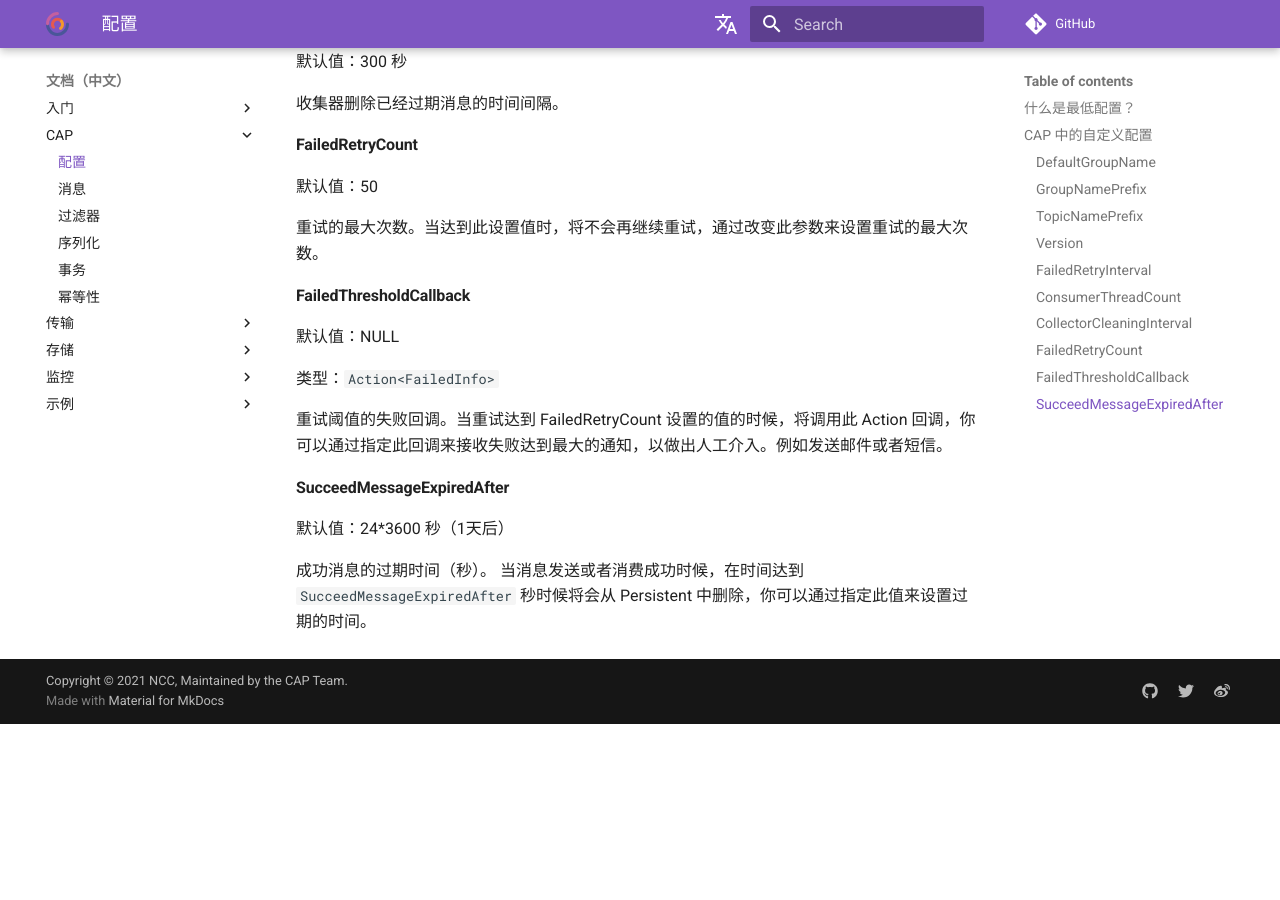
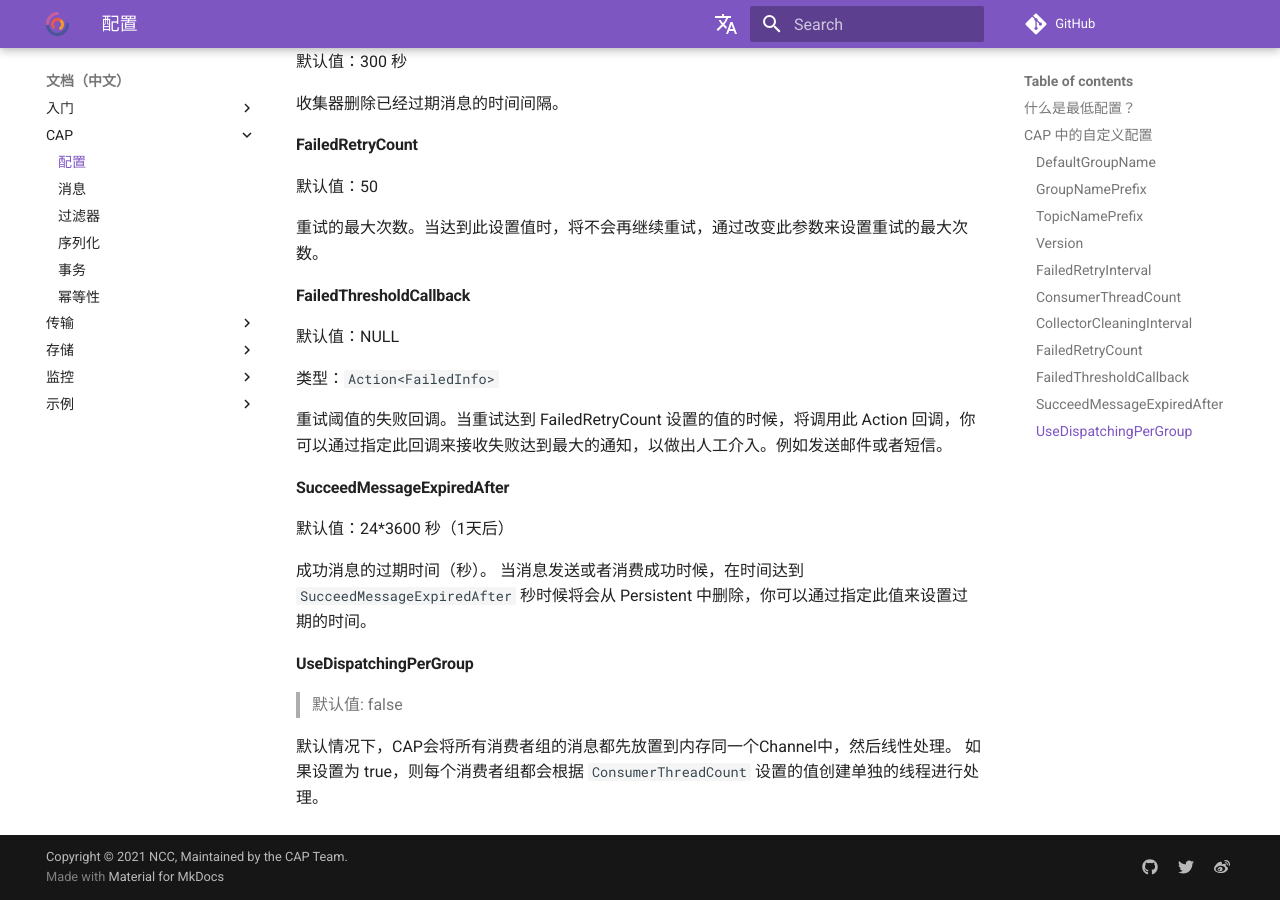
Before and after one commit to dotnetcore/CAP, an MkDocs documentation site: the page built from docs/content/user-guide/zh/cap/configuration.md, in a window 1280 px wide and 900 px high, scrolled down 2710 px. Built offline with MkDocs 1.6.1 and Material for MkDocs 9.7.7, drawn with Linux system fonts in a browser that asks for light colours; comment, search, counter and statistics services are not loaded; before the commit the page ends 3434 px from its top, so only the background shows below that.

Commit message:
Update docs

```diff
--- a/docs/content/user-guide/zh/cap/configuration.md
+++ b/docs/content/user-guide/zh/cap/configuration.md
@@ -117,3 +117,10 @@ services.AddCap(config =>
 默认值：24*3600 秒（1天后）
 
 成功消息的过期时间（秒）。 当消息发送或者消费成功时候，在时间达到 `SucceedMessageExpiredAfter` 秒时候将会从 Persistent 中删除，你可以通过指定此值来设置过期的时间。
+
+#### UseDispatchingPerGroup
+
+> 默认值: false
+
+默认情况下，CAP会将所有消费者组的消息都先放置到内存同一个Channel中，然后线性处理。
+如果设置为 true，则每个消费者组都会根据 `ConsumerThreadCount` 设置的值创建单独的线程进行处理。
```
Also changed, not shown: 1 other file.
